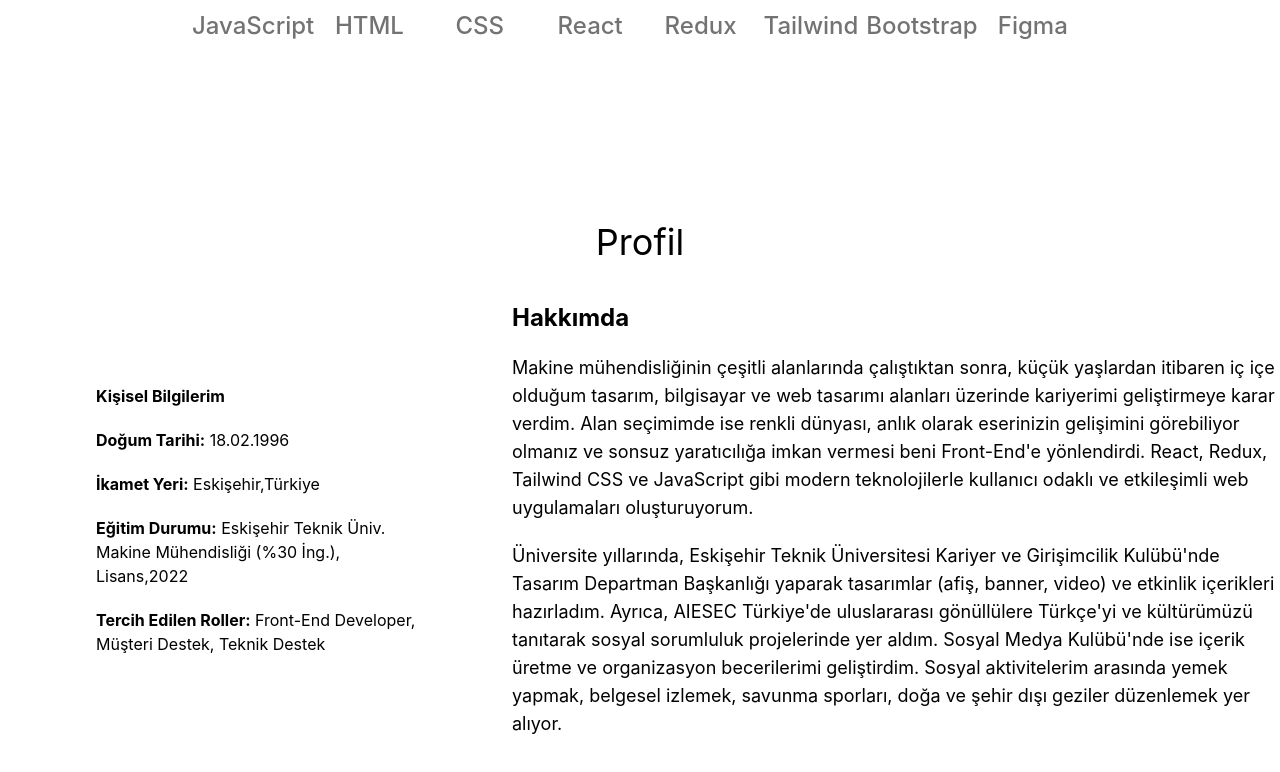
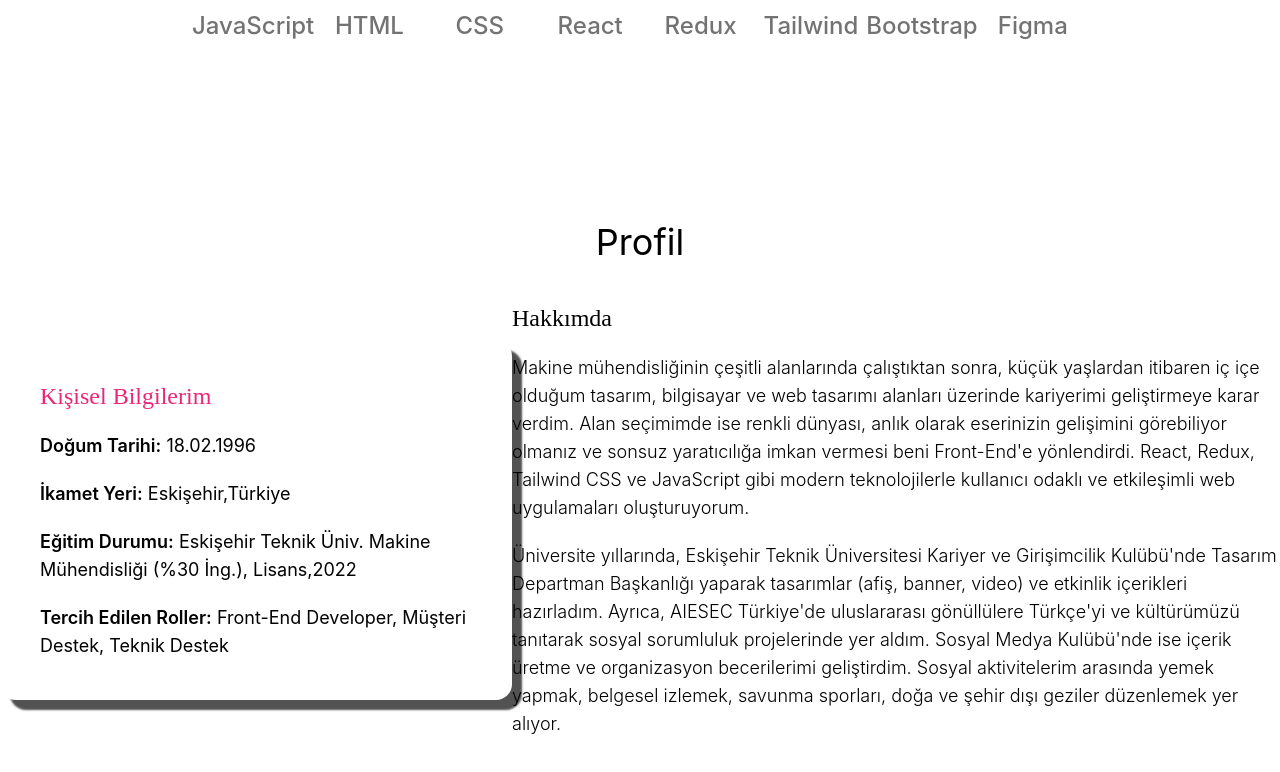
Before and after one commit to gokcanparlaktas/myPortfolio, a React (Vite) app: page / in a window 1280 px wide. Shown: the part 964-1736 px from the top of the page. Built offline with nearby package versions, Linux system fonts and the light colour scheme.

Commit message:
Css improvements

```diff
--- a/src/components/Profile.jsx
+++ b/src/components/Profile.jsx
@@ -5,27 +5,32 @@ export const Profile = () => {
   const { localizedData } = useContext(DataContext);
   const info = localizedData.info;
   return (
-    <div className=" mt-5 pb-20">
-      <div className="flex flex-col container">
-        <div className="mx-auto mt-10">
+    <div className=" mt-5 pb-20 ">
+      <div className="flex flex-col container ">
+        <div className="mx-auto mt-10 ">
           <h2 className="text-4xl mb-10">{localizedData.profileHeader}</h2>
         </div>
         <div className="flex container place-content-around">
-          <div className="my-auto max-w-xs mx-auto">
-            <h3 className="font-bold mb-5">{localizedData.profile}</h3>
+          <div className="my-auto max-w-lg rounded-2xl px-10 py-10 mx-auto shadow-[10px_10px_2px_rgb(82,82,82)]">
+            <h3 className="font-light mb-5 text-2xl font-playfair text-[#EA2678]">
+              {localizedData.profile}
+            </h3>
             <div className="flex flex-col gap-5">
               {info.map((item, index) => (
-                <div className="max-w-md" key={index}>
-                  <strong>{item.name}:</strong> {item.value}
+                <div className="max-w-md text-lg" key={index}>
+                  <strong className="font-semibold">{item.name}:</strong>{" "}
+                  {item.value}
                 </div>
               ))}
             </div>
           </div>
 
           <div className="max-w-3xl flex flex-col gap-5">
-            <h3 className="font-bold text-2xl">{localizedData.aboutTitle}</h3>
-            <div className="text-lg">{localizedData.about}</div>
-            <div className="text-lg">{localizedData.about2}</div>
+            <h3 className="font-playfair text-2xl font-light leading-8">
+              {localizedData.aboutTitle}
+            </h3>
+            <div className="text-lg font-light">{localizedData.about}</div>
+            <div className="text-lg font-light">{localizedData.about2}</div>
           </div>
         </div>
       </div>
--- a/src/index.css
+++ b/src/index.css
@@ -3,3 +3,4 @@
 @tailwind utilities;
 
 @import url("https://fonts.googleapis.com/css2?family=Inter:wght@400;500;600;700&display=swap");
+@import url("https://fonts.googleapis.com/css2?family=Playfair+Display:ital,wght@0,400..900;1,400..900&display=swap");
--- a/tailwind.config.js
+++ b/tailwind.config.js
@@ -9,6 +9,7 @@ export default {
     extend: {
       fontFamily: {
         inter: ["Inter", "sans-serif"],
+        playfair: ["Playfair", "serif"],
       },
     },
   },
```
